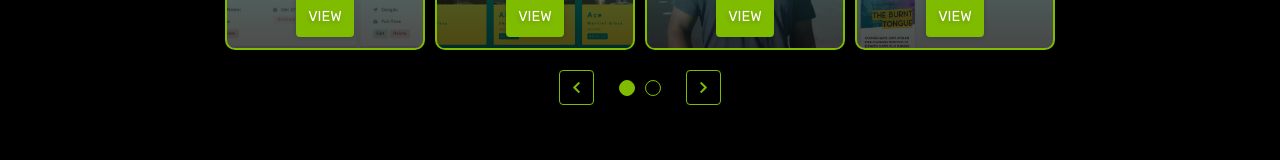
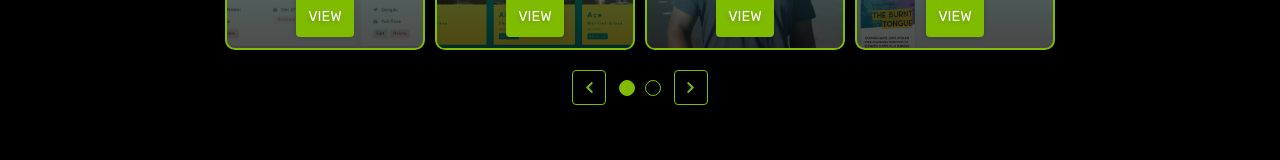
Before and after one commit to jannis2301/portfolio-page, a React (Create React App) app: page /portfolio in a window 1280 px wide. Shown: the part 469-629 px from the top of the page. Built offline with nearby package versions, Linux system fonts and the light colour scheme.

Commit message:
updated portfolio-nav styles

```diff
--- a/src/scss/pages/_portfolio.scss
+++ b/src/scss/pages/_portfolio.scss
@@ -115,20 +115,19 @@
   .portfolio-nav {
     max-width: 31.25rem;
     margin: 1.25rem auto 0;
-    display: flex;
-    justify-content: center;
-    align-items: center;
-    gap: 1.6rem;
     animation: fadeIn 2.5s 2s;
     animation-fill-mode: backwards;
 
     .btn {
+      display: inline-block;
       margin: 0;
       padding: 0.6rem;
     }
 
     .dots {
+      display: inline-block;
       height: 1rem;
+      margin: 0 0.8rem;
 
       .dot {
         background: transparent;
```
